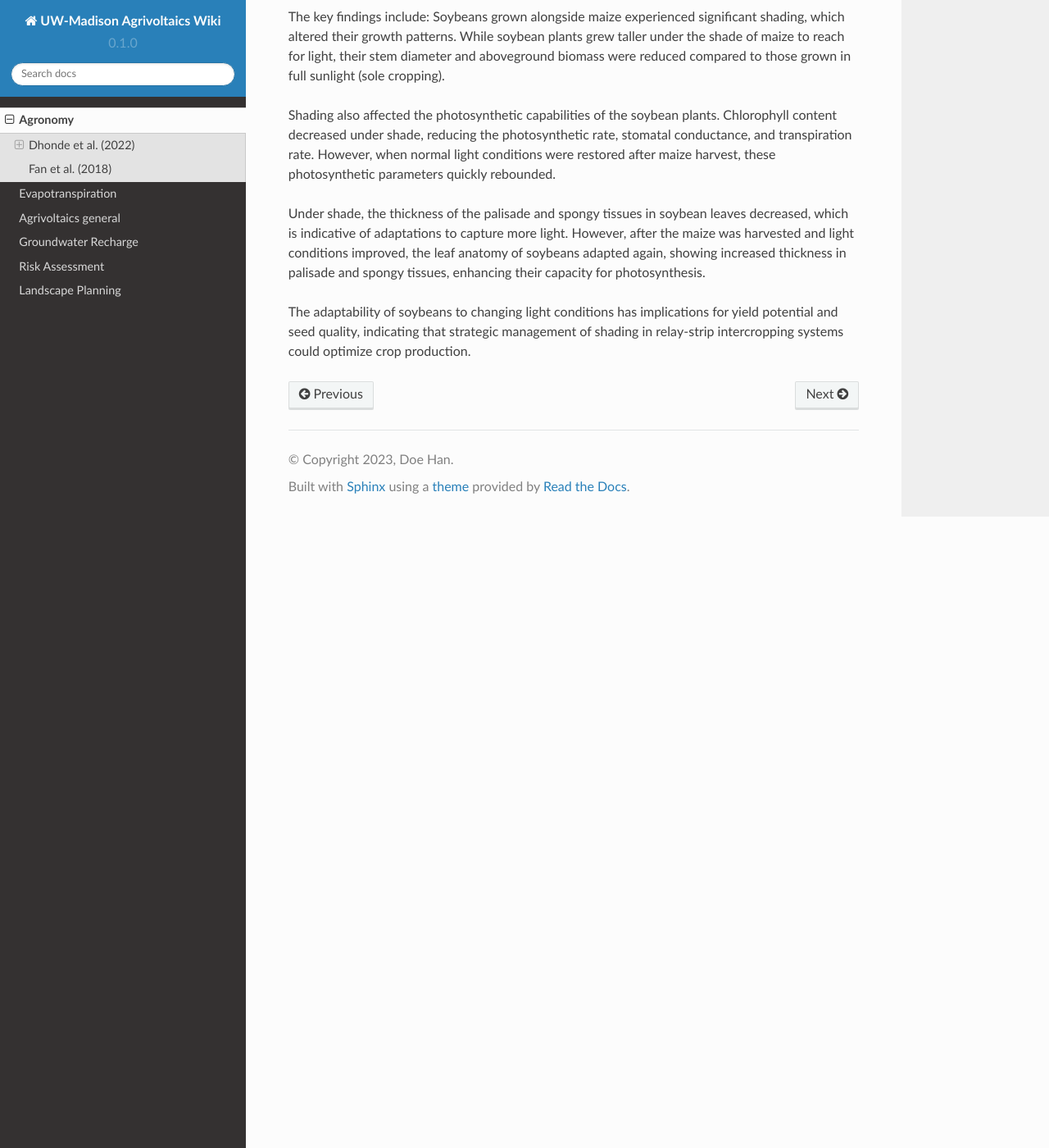
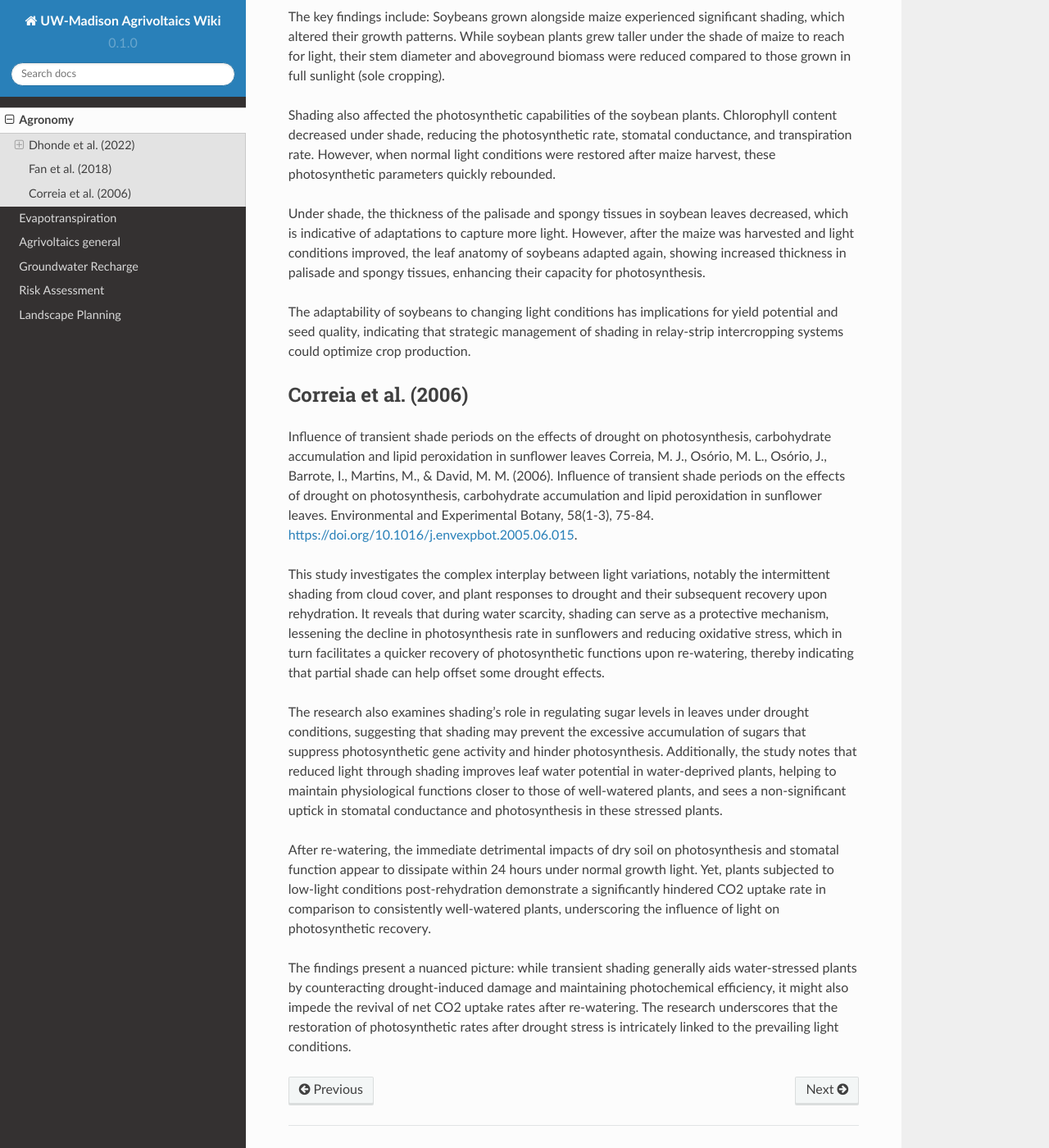
Before and after one commit to hanhydro/wiki, a Sphinx documentation site: the page built from docs/source/ag.rst, in a window 1280 px wide and 1400 px high, scrolled down 1177 px. Shown: the whole window at 82% size. Built offline with Sphinx 7.4.7 and the Read the Docs theme 2.0.0, drawn with Linux system fonts in a browser that asks for light colours; pages that are not in the unit, such as notebooks, are missing from menus.

Commit message:
Update ag.rst

```diff
--- a/docs/source/ag.rst
+++ b/docs/source/ag.rst
@@ -31,3 +31,17 @@ Shading also affected the photosynthetic capabilities of the soybean plants. Chl
 Under shade, the thickness of the palisade and spongy tissues in soybean leaves decreased, which is indicative of adaptations to capture more light. However, after the maize was harvested and light conditions improved, the leaf anatomy of soybeans adapted again, showing increased thickness in palisade and spongy tissues, enhancing their capacity for photosynthesis.
 
 The adaptability of soybeans to changing light conditions has implications for yield potential and seed quality, indicating that strategic management of shading in relay-strip intercropping systems could optimize crop production.
+
+
+Correia et al. (2006)
+++++++++++++++++++++
+Influence of transient shade periods on the effects of drought on photosynthesis, carbohydrate accumulation and lipid peroxidation in sunflower leaves
+Correia, M. J., Osório, M. L., Osório, J., Barrote, I., Martins, M., & David, M. M. (2006). Influence of transient shade periods on the effects of drought on photosynthesis, carbohydrate accumulation and lipid peroxidation in sunflower leaves. Environmental and Experimental Botany, 58(1-3), 75-84. https://doi.org/10.1016/j.envexpbot.2005.06.015.
+
+This study investigates the complex interplay between light variations, notably the intermittent shading from cloud cover, and plant responses to drought and their subsequent recovery upon rehydration. It reveals that during water scarcity, shading can serve as a protective mechanism, lessening the decline in photosynthesis rate in sunflowers and reducing oxidative stress, which in turn facilitates a quicker recovery of photosynthetic functions upon re-watering, thereby indicating that partial shade can help offset some drought effects.
+
+The research also examines shading's role in regulating sugar levels in leaves under drought conditions, suggesting that shading may prevent the excessive accumulation of sugars that suppress photosynthetic gene activity and hinder photosynthesis. Additionally, the study notes that reduced light through shading improves leaf water potential in water-deprived plants, helping to maintain physiological functions closer to those of well-watered plants, and sees a non-significant uptick in stomatal conductance and photosynthesis in these stressed plants.
+
+After re-watering, the immediate detrimental impacts of dry soil on photosynthesis and stomatal function appear to dissipate within 24 hours under normal growth light. Yet, plants subjected to low-light conditions post-rehydration demonstrate a significantly hindered CO2 uptake rate in comparison to consistently well-watered plants, underscoring the influence of light on photosynthetic recovery.
+
+The findings present a nuanced picture: while transient shading generally aids water-stressed plants by counteracting drought-induced damage and maintaining photochemical efficiency, it might also impede the revival of net CO2 uptake rates after re-watering. The research underscores that the restoration of photosynthetic rates after drought stress is intricately linked to the prevailing light conditions.
```
